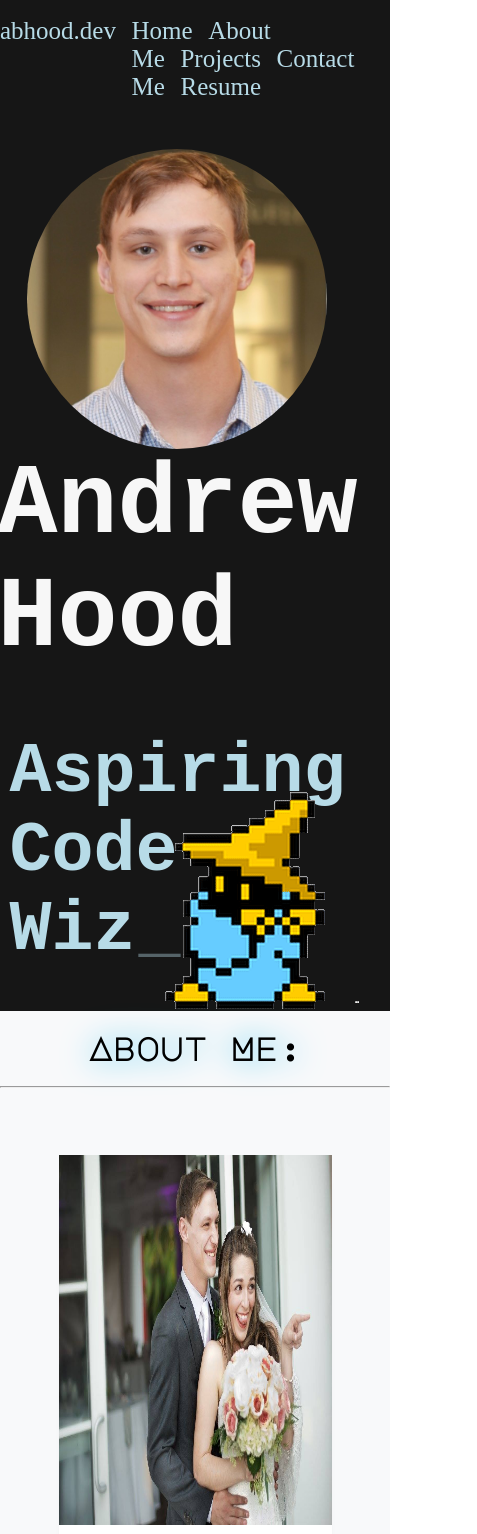
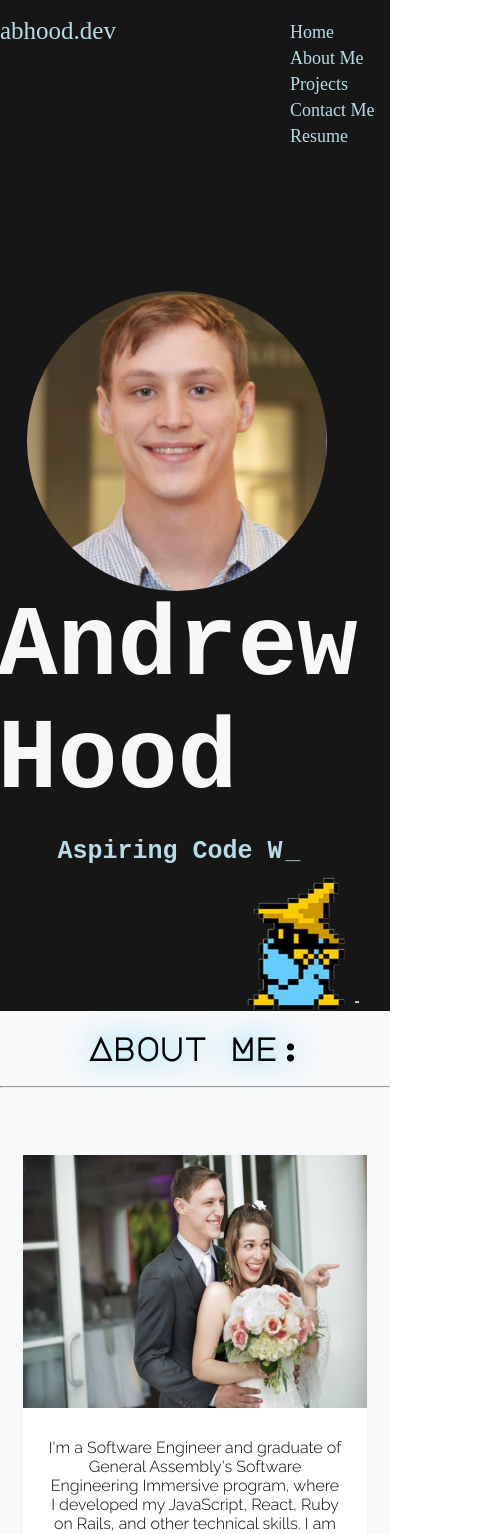
Before and after one commit to abhood1418/abhood.dev.portfolio, a React (Create React App) app: page / in a window 390 px wide. Shown: the top 1534 px of the page, 477 px wide, since content can reach past the window. Built offline with nearby package versions, Linux system fonts and the light colour scheme; a web font is replaced by a local one.

Commit message:
added additional mobile sizing

```diff
--- a/src/components/Nav/Nav.css
+++ b/src/components/Nav/Nav.css
@@ -32,6 +32,16 @@
   }
 }
 
+@media only screen and (max-width: 414px) {
+  home-link, .home-link-2, .project-link, .about-me-link, .resume-link, .contact-link {
+    margin-left: 0;
+    font-size: 18px;
+    display: block;
+    margin-top: 0;
+    padding-top: 5px;
+  }
+}
+
 @media only screen and (max-width: 375px) {
   home-link, .home-link-2, .project-link, .about-me-link, .resume-link, .contact-link {
     margin-left: 0;
--- a/src/screens/Home/home.css
+++ b/src/screens/Home/home.css
@@ -341,6 +341,37 @@
   }
 }
 
+@media only screen and (max-width: 414px) {
+  .dancemage {
+    height: 18vh;
+  }
+  .typewriter{
+    font-size: 25px;
+  }
+  .general-about{
+    width: 88vw;
+  }
+  .me-card-img {
+    height: 30vh;
+  }
+  .about-title {
+    margin-top: 1vh;
+  }
+  .flip-card {
+    width: 80vw;
+  }
+  .coolmage{
+    width: 100%;
+  }
+  .icon-text {
+    font-size: 16px;
+  }
+  .contact-sub-sub {
+    text-align: center;
+    width: 100%;
+  }
+}
+
 @media only screen and (max-width: 375px) {
   .dancemage {
     height: 18vh;
```
